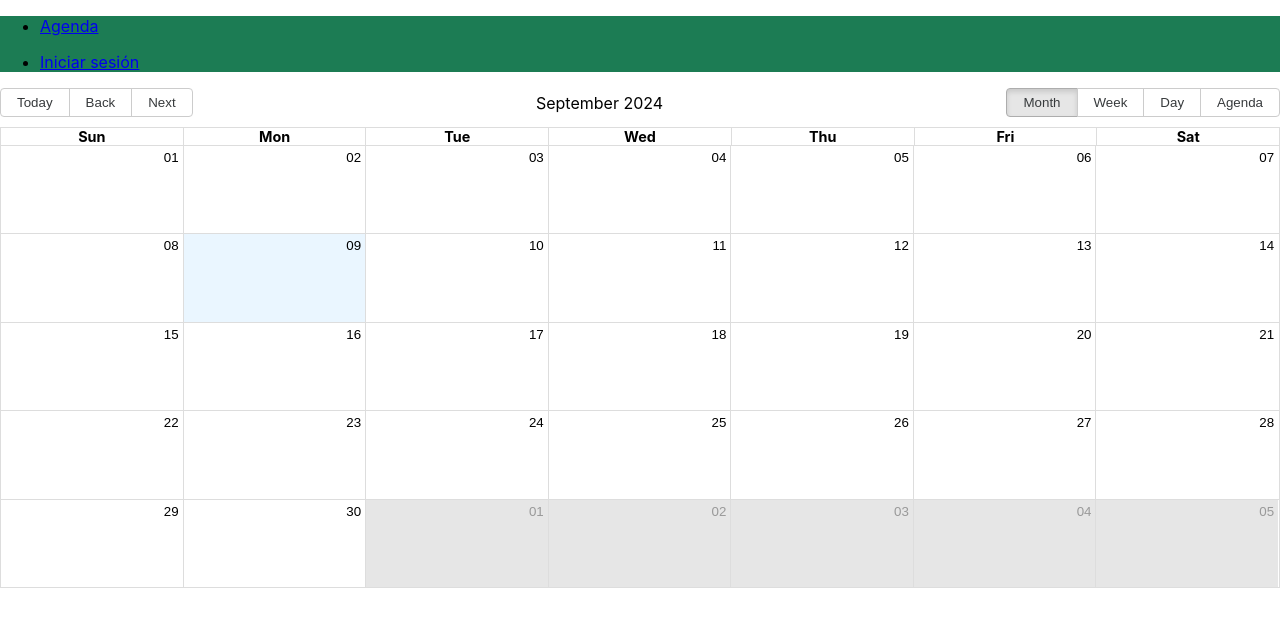
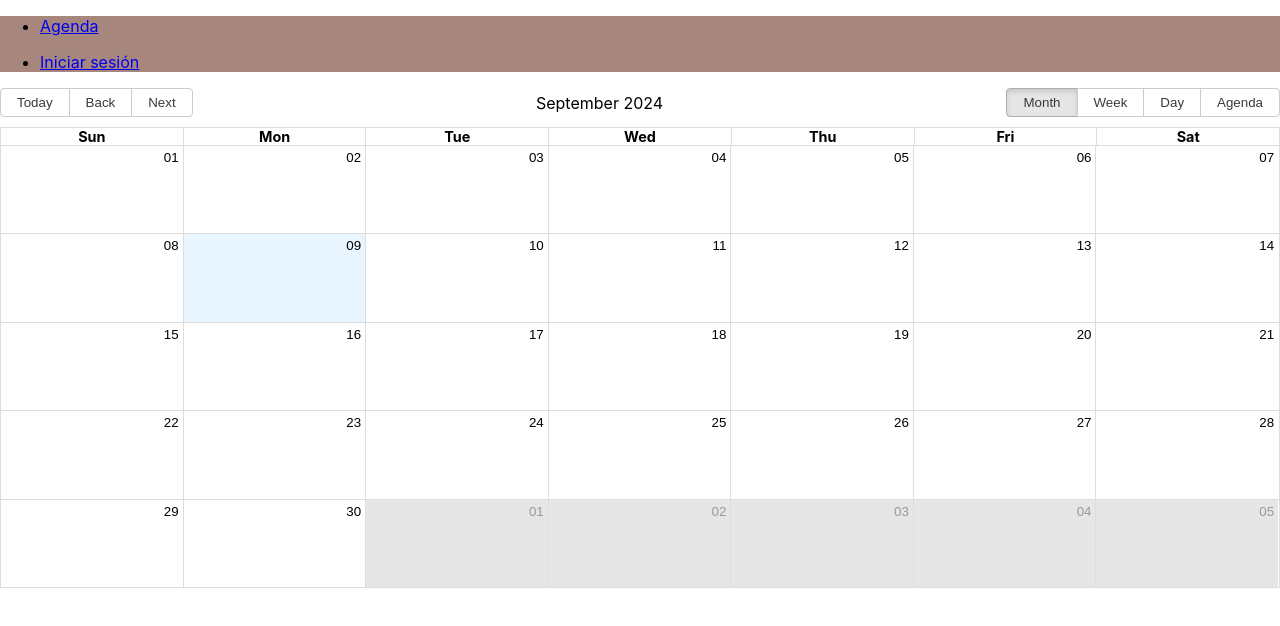
Before and after one commit to nottwithtt/comiteseguridad, a React (Create React App) app in the folder frontend/: page / in a window 1280 px wide. Shown: the top 626 px of the page. Built offline with nearby package versions, Linux system fonts and the light colour scheme.

Commit message:
Change NavBar color

```diff
--- a/frontend/src/components/UserNavbar.js
+++ b/frontend/src/components/UserNavbar.js
@@ -8,7 +8,7 @@ function UserNavbar() {
   return (
     <nav
       className="navbar navbar-expand-lg"
-      style={{ backgroundColor: "#1C7C54" }}
+      style={{ backgroundColor: "#A7867D" }}
     >
       <div className="container">
         <div className="collapse navbar-collapse">
```
